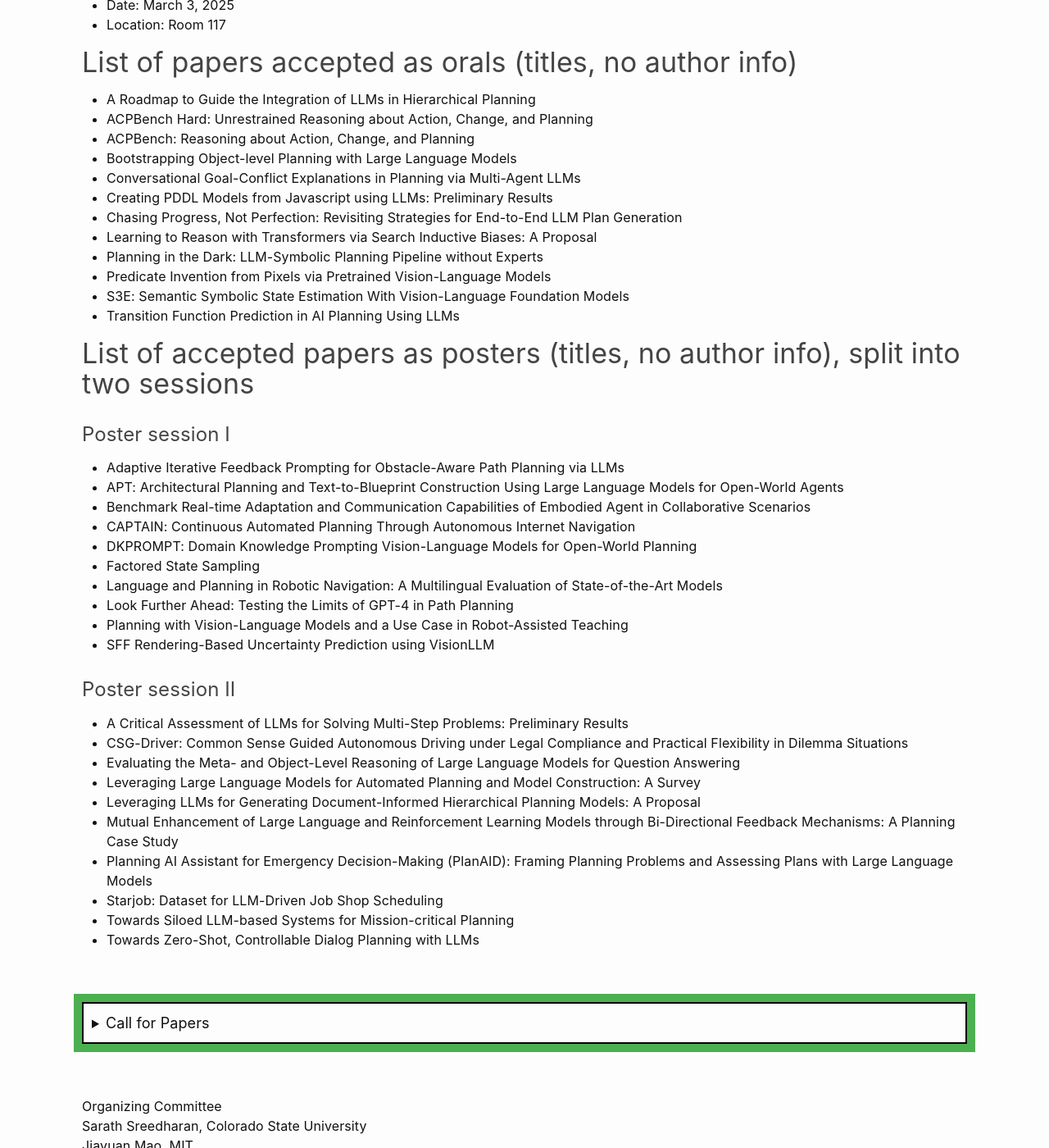
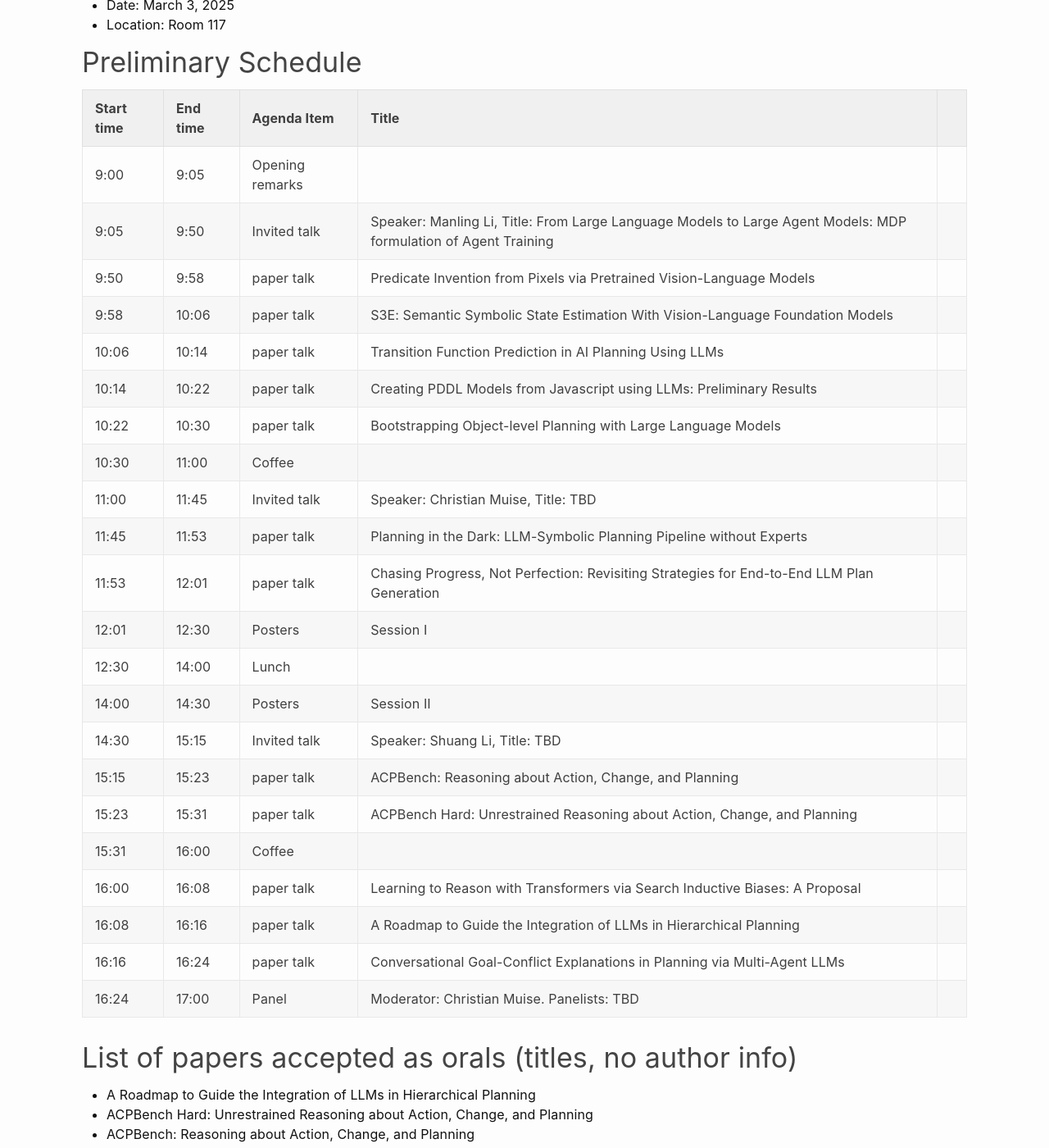
Before and after one commit to llmforplanning/llmforplanning.github.io, a Jekyll site: the page built from index.md, in a window 1280 px wide and 1400 px high, scrolled down 306 px. Shown: the whole window at 82% size. Built offline with Jekyll 4.4.1, drawn with Linux system fonts in a browser that asks for light colours.

Commit message:
schedule

```diff
--- a/index.md
+++ b/index.md
@@ -53,6 +53,36 @@ On the day of the event, make sure you have a team to manage different aspects,
 * Venue: AAAI’25 Workshop, Pennsylvania Convention Center, Philadelphia, Pennsylvania, USA
 * Date: March 3, 2025
 * Location: Room 117
+
+
+### Preliminary Schedule
+
+|Start time	|	End time | Agenda Item | Title |
+|:----------|:---------|:------------|:------|
+|9:00	|	9:05	|	Opening remarks	|		|
+|9:05	|	9:50	|	Invited talk	|	Speaker: Manling Li, Title: From Large Language Models to Large Agent Models: MDP formulation of Agent Training	|
+|9:50	|	9:58	|	paper talk	|	Predicate Invention from Pixels via Pretrained Vision-Language Models	|
+|9:58	|	10:06	|	paper talk	|	S3E: Semantic Symbolic State Estimation With Vision-Language Foundation Models	|
+|10:06	|	10:14	|	paper talk	|	Transition Function Prediction in AI Planning Using LLMs	|
+|10:14	|	10:22	|	paper talk	|	Creating PDDL Models from Javascript using LLMs: Preliminary Results	|
+|10:22	|	10:30	|	paper talk	|	Bootstrapping Object-level Planning with Large Language Models	|
+|10:30	|	11:00	|	Coffee	|		||
+|11:00	|	11:45	|	Invited talk	|	Speaker: Christian Muise, Title: TBD|
+|11:45	|	11:53	|	paper talk	|	Planning in the Dark: LLM-Symbolic Planning Pipeline without Experts	|
+|11:53	|	12:01	|	paper talk	|	Chasing Progress, Not Perfection: Revisiting Strategies for End-to-End LLM Plan Generation	|
+|12:01	|	12:30	|	Posters| Session I		|
+|12:30	|	14:00	|	Lunch	|		||
+|14:00	|	14:30	|	Posters| Session II		|
+|14:30	|	15:15	|	Invited talk	|	Speaker: Shuang Li, Title: TBD	|
+|15:15	|	15:23	|	paper talk	|	ACPBench: Reasoning about Action, Change, and Planning	|
+|15:23	|	15:31	|	paper talk	|	ACPBench Hard: Unrestrained Reasoning about Action, Change, and Planning	|
+|15:31	|	16:00	|	Coffee	|		|
+|16:00	|	16:08	|	paper talk	|	Learning to Reason with Transformers via Search Inductive Biases: A Proposal	|
+|16:08	|	16:16	|	paper talk	|	A Roadmap to Guide the Integration of LLMs in Hierarchical Planning	|
+|16:16	|	16:24	|	paper talk	|	Conversational Goal-Conflict Explanations in Planning via Multi-Agent LLMs	|
+|16:24	|	17:00	|	Panel	|	Moderator: Christian Muise. Panelists: TBD	|
+
+
 
 ### List of papers accepted as orals (titles, no author info)
 * A Roadmap to Guide the Integration of LLMs in Hierarchical Planning
```
